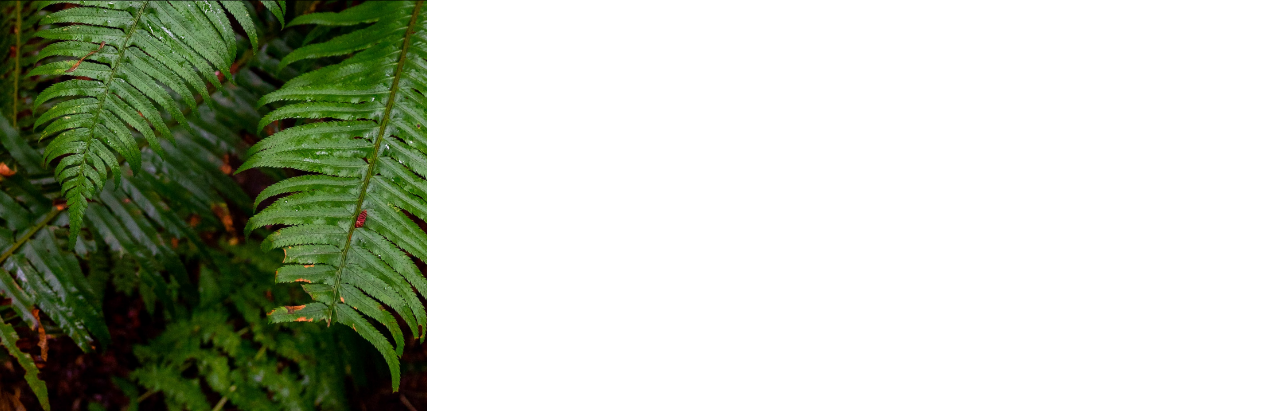
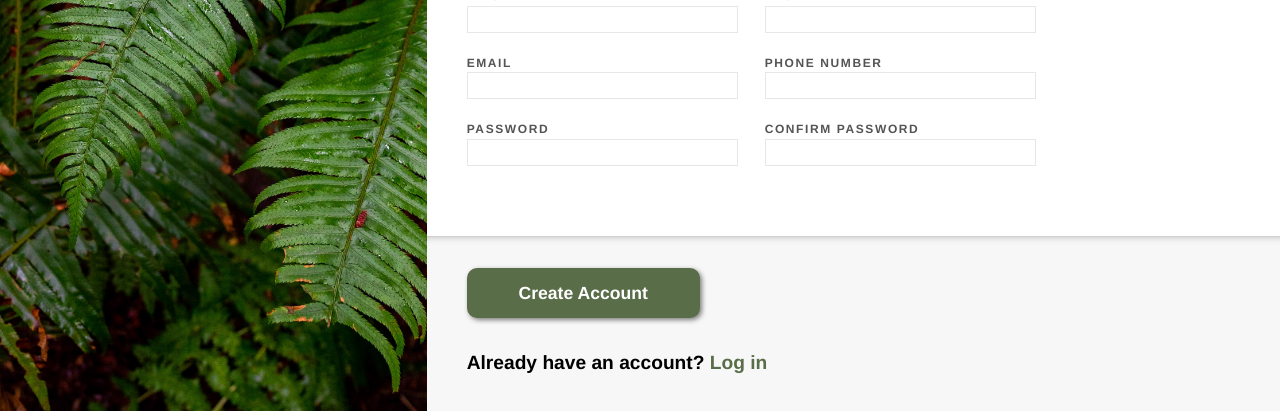
Before and after one commit to Oscar-P-E/sign-up-form, a plain HTML site: page index.html in a window 1280 px wide. Shown: the part 389-800 px from the top of the page. Drawn offline with Linux system fonts and the light colour scheme.

Commit message:
Completed with lots of changes

```diff
--- a/index.html
+++ b/index.html
@@ -12,11 +12,125 @@
     <div class="container">
       <div class="side-banner">
         <div class="logo-container">
-                        <div class="logo-image"><img src="img/odin-lined.png" alt="odin logo" class="odin-logo"></div>
+          <div class="logo-image">
+            <img src="img/odin-lined.png" alt="odin logo" class="odin-logo" />
+          </div>
           <div class="logo-text">ODIN</div>
         </div>
+        <!-- end logo-container -->
       </div>
-            <main>main</main>
+      <!-- end side-banner -->
+      <main>
+        <div class="main-top">
+          <p class="top-text">
+            This is not a real form. Fill out your details for no reason at all.
+            Lorem ipsum dolor sit amet, consectetur adipis. This is not a real
+            form.
+            <br />
+            <br />
+            This is a <em>sentence</em>!
+          </p>
         </div>
+        <!-- end main-top -->
+        <div class="main-middle">
+          <div class="middle-stuff">
+            Here we go!
+            <form class="form-container" id="my-form" action="#" method="post">
+              <div class="form-element-group">
+                <label for="first-name" class="form-label">First Name</label>
+                <input
+                  type="text"
+                  class="form-control"
+                  id="first-name"
+                  name="first-name"
+                  required
+                />
+              </div>
+              <div class="form-element-group">
+                <label for="last-name" class="form-label">Last Name</label>
+                <input
+                  type="text"
+                  class="form-control"
+                  id="last-name"
+                  name="last-name"
+                  required
+                />
+              </div>
+              <div class="form-element-group">
+                <label for="email" class="form-label">Email</label>
+                <input
+                  type="email"
+                  class="form-control"
+                  id="email"
+                  name="email"
+                  required
+                />
+              </div>
+              <div class="form-element-group">
+                <label for="phone-number" class="form-label"
+                  >Phone Number</label
+                >
+                <input
+                  type="tel"
+                  class="form-control"
+                  id="phone-number"
+                  name="phone-number"
+                  required
+                />
+              </div>
+              <div class="form-element-group">
+                <label for="password" class="form-label">Password</label>
+                <input
+                  type="password"
+                  class="form-control"
+                  id="password"
+                  name="password"
+                  required
+                />
+              </div>
+              <div class="form-element-group">
+                <label for="confirm-password" class="form-label"
+                  >Confirm Password</label
+                >
+                <input
+                  type="password"
+                  class="form-control"
+                  id="confirm-password"
+                  name="confirm-password"
+                  required
+                />
+              </div>
+            </form>
+            <!-- end form-container -->
+            <p
+              id="error-message-password"
+              class="error-message error-message-password"
+            ></p>
+            <p
+              id="error-message-phone"
+              class="error-message error-message-phone"
+            ></p>
+            <script src="scripts.js"></script>
+          </div>
+          <!-- end main-stuff -->
+        </div>
+        <!-- end main-middle -->
+        <div class="main-bottom">
+          <button
+            class="button"
+            id="create-account-button"
+            type="submit"
+            form="my-form"
+          >
+            Create Account
+          </button>
+          <p class="login-text">
+            Already have an account? <a href="index.html">Log in</a>
+          </p>
+        </div>
+        <!-- end main-bottom -->
+      </main>
+    </div>
+    <!-- end container -->
   </body>
 </html>
--- /dev/null
+++ b/scripts.js
@@ -0,0 +1,74 @@
+document.addEventListener("DOMContentLoaded", () => {
+  const password = document.getElementById("password");
+  const confirmPassword = document.getElementById("confirm-password");
+  const errorMessagePassword = document.getElementById(
+    "error-message-password"
+  );
+  const errorMessagePhone = document.getElementById("error-message-phone");
+  const form = document.getElementById("my-form");
+  const phoneNumber = document.getElementById("phone-number");
+
+  form.addEventListener("submit", (event) => {
+    event.preventDefault();
+    validateConfirmPassword();
+    validatePhoneNumber();
+  });
+
+  // Validate on input
+  //
+  // confirmPassword.addEventListener("input", () => {
+  //   validateConfirmPassword();
+  // });
+  //
+  // phoneNumber.addEventListener("input", () => {
+  //   validatePhoneNumber();
+  // });
+
+  const validateConfirmPassword = () => {
+    if (password.value !== confirmPassword.value) {
+      errorMessagePassword.innerText = "* Passwords do not match";
+      errorMessagePassword.style.display = "block";
+      password.classList.add("invalid");
+      confirmPassword.classList.add("invalid");
+    } else {
+      errorMessagePassword.style.display = "none";
+      password.classList.remove("invalid");
+      confirmPassword.classList.remove("invalid");
+    }
+  };
+
+  const validatePhoneNumber = () => {
+    if (!isValidPhoneNumber(phoneNumber.value)) {
+      phoneNumber.classList.add("invalid");
+      errorMessagePhone.innerText =
+        "* The phone number you entered is not valid";
+      errorMessagePhone.style.display = "block";
+    } else {
+      phoneNumber.classList.remove("invalid");
+      errorMessagePhone.style.display = "none";
+    }
+  };
+
+  const isValidPhoneNumber = (phone) => {
+    // (?:\+?\d{1,4}\s?)?        : Optional international dialing prefix (e.g., '+61') followed by optional whitespace
+    // (?:\(?\d{1,4}\)?[\s.-]?)? : Optional area code (up to 4 digits) which may be enclosed in parentheses, followed by optional whitespace, dot, or hyphen
+    // (?:\d{1,4}[\s.-]?){1,3}   : One to three groups of up to 4 digits, followed by optional whitespace, dot, or hyphen
+    // \d{1,4}                   : The final group of 1 to 4 digits
+    const regex =
+      /^(?:\+?\d{1,4}\s?)?(?:\(?\d{1,4}\)?[\s.-]?)?(?:\d{1,4}[\s.-]?){1,3}\d{1,4}$/;
+    return regex.test(phone);
+  };
+  // Test the isValidPhoneNumber function with various phone number formats
+  // console.log(isValidPhoneNumber('(02) 1234 5678'));      // true (Australian landline)
+  // console.log(isValidPhoneNumber('02 1234 5678'));        // true (Australian landline)
+  // console.log(isValidPhoneNumber('02-1234-5678'));        // true (Australian landline)
+  // console.log(isValidPhoneNumber('0412 345 678'));        // true (Australian mobile)
+  // console.log(isValidPhoneNumber('0412345678'));          // true (Australian mobile)
+  // console.log(isValidPhoneNumber('+61 412 345 678'));     // true (Australian mobile)
+  // console.log(isValidPhoneNumber('+1 123 456 7890'));     // true (International)
+  // console.log(isValidPhoneNumber('+44 1234 567 890'));    // true (International)
+  // console.log(isValidPhoneNumber('+61 2 1234 5678'));     // true (International, Australian landline)
+  // console.log(isValidPhoneNumber('+8615635150577'));      // true (International)
+  // console.log(isValidPhoneNumber('11 22 33 44 55 66 77 88 99')); // false (Excessive groups of digits)
+  // console.log(isValidPhoneNumber('abc1234-5678'));        // false (Non-digit characters)
+});
--- a/styles.css
+++ b/styles.css
@@ -5,14 +5,20 @@
   /* font-style: normal; */
 }
 
+:root {
+  --accent-color-1: #596d48;
+  --very-light-grey: hsl(0, 0%, 97%);
+  --input-border-color: #e5e7eb;
+}
+
+p {
+  line-height: 1.33;
+}
+
 .container {
   display: grid;
   grid-template-columns: 1fr 2fr;
   grid-template-areas: "side main";
-}
-
-main {
-    grid-area: main;
 }
 
 .side-banner {
@@ -22,21 +28,20 @@ main {
   background-repeat: no-repeat;
   background-size: cover;
   width: 100%;
-    height: 100vh;
+  min-height: 100vh;
   position: relative;
 }
 
 .logo-container {
   background-color: hsla(0, 0%, 0%, 0.5);
   position: absolute;
-    top: 30%;
+  top: 20%;
   width: 100%;
   height: 150px;
   justify-content: center;
   align-items: center;
   display: flex;
   flex-direction: row;
-    /* gap: 10px; */
 }
 
 .odin-logo {
@@ -48,3 +53,107 @@ main {
   color: white;
   font-size: 5.5rem;
 }
+
+main {
+  grid-area: main;
+  display: grid;
+  grid-template-rows: minmax(35% 40%) auto minmax(25%, 30%);
+  font-family: "Helvetica Neue", Helvetica, Arial, sans-serif;
+  font-weight: bold;
+  font-size: 1.5rem;
+}
+
+.main-top {
+  background-color: var(--very-light-grey);
+  padding: 2.5rem;
+  display: flex;
+}
+
+.top-text {
+  align-self: end;
+  max-width: 55ch;
+}
+
+.main-middle {
+  padding: 2.5rem;
+  padding-top: 1.5rem;
+}
+
+.form-container {
+  margin-top: 1.5rem;
+  display: grid;
+  grid-template-columns: repeat(2, minmax(150px, 250px));
+  grid-template-rows: auto;
+  row-gap: 1.5rem;
+  column-gap: 3rem;
+  font-size: 1.25rem;
+  font-weight: regular;
+}
+
+.form-element-group {
+  display: grid;
+  max-width: 300px;
+}
+
+.form-control {
+  border: 1px solid var(--input-border-color);
+}
+
+.main-bottom {
+  background-color: var(--very-light-grey);
+  padding-left: 2.5rem;
+  padding-top: 2rem;
+  box-shadow: 0px 10px 10px -12px rgba(0, 0, 0, 0.5) inset;
+}
+
+.form-label {
+  font-size: 0.75rem;
+  text-transform: uppercase;
+  letter-spacing: 0.1rem;
+  color: hsl(0, 0%, 33%);
+  margin-bottom: 0.1rem;
+}
+
+.button {
+  border-radius: 10px;
+  height: 50px;
+  width: 233px;
+  font-size: 1.1rem;
+  font-weight: bold;
+  color: white;
+  background-color: var(--accent-color-1);
+  border: none;
+  box-shadow: 2px 2px 5px rgba(0, 0, 0, 0.5);
+  /* offset-x | offset-y | blur-radius | color */
+}
+
+.login-text {
+  margin-top: 2rem;
+  font-size: 1.2rem;
+}
+
+.login-text a {
+  text-decoration: none;
+  color: var(--accent-color-1);
+}
+
+.error-message {
+  color: red;
+  font-size: 0.875rem;
+  margin-top: 0.25rem;
+  /* display: none; */
+}
+
+.invalid {
+  border: 1px solid red;
+  outline: none; /* Removes the default browser outline */
+}
+
+input:focus {
+  outline: none; /* Removes the default browser outline */
+  box-shadow: 1px 1px 3px rgba(0, 0, 0, 0.1);
+}
+
+input:focus:not(.invalid) {
+  border: 1px solid blue;
+}
```
Lines whose indentation alone changed are shown as unchanged.
